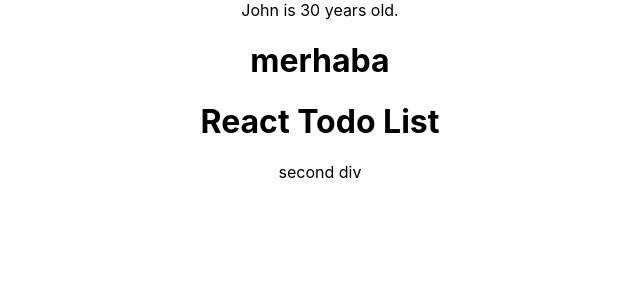
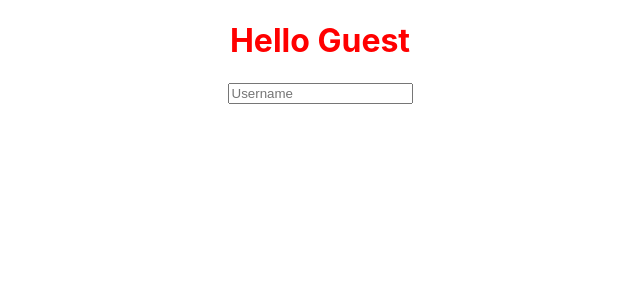
Before and after one commit to ayseglaydgan/Scrimba-FrontEnd-Projects, a React (Create React App) app in the folder React/hello-react/: page / in a window 1280 px wide. Shown: the top 300 px of the page, without its empty margins (320-960 px from the left). Built offline with nearby package versions, Linux system fonts and the light colour scheme.

Commit message:
New "Login" component added.

```diff
--- a/React/hello-react/src/App.css
+++ b/React/hello-react/src/App.css
@@ -36,3 +36,7 @@
     transform: rotate(360deg);
   }
 }
+
+.App{
+  color: red;
+}
--- a/React/hello-react/src/App.js
+++ b/React/hello-react/src/App.js
@@ -1,24 +1,23 @@
 import './App.css';
-
+import React from 'react';
 import Header from './components/Header';
+import Login from './components/Login';
 
 const name="John";
 const age=30;
+const isLoggedin=false;
 
 
 function App() {
-  return (
-    <div className="App">
-      {name} is {age} years old.
-      <div>
-        <h1>merhaba</h1>
-        <Header />
-      </div>
-      <div>
-        <p>second div</p>
-      </div>
+  return <div className="App">
+    {/* { isLoggedin ? <h1>Hello {name}</h1> : <h1>Hello Guest</h1> } */
+    isLoggedin && <h1>Hello {name}</h1>
+    }
+    {
+      !isLoggedin && <div> <h1>Hello Guest</h1> <Login /> </div>
+    }
     </div>
-  );
+
 }
 
 export default App;
--- /dev/null
+++ b/React/hello-react/src/components/Login.js
@@ -0,0 +1,11 @@
+import React from "react";
+
+function Login() {
+    return (
+        <div>
+        <input type="text" placeholder="Username" />
+        </div>
+    );
+    }
+
+export default Login;
```
Also changed, not shown: 1 other file (tests, documents, lock files or other folders).
